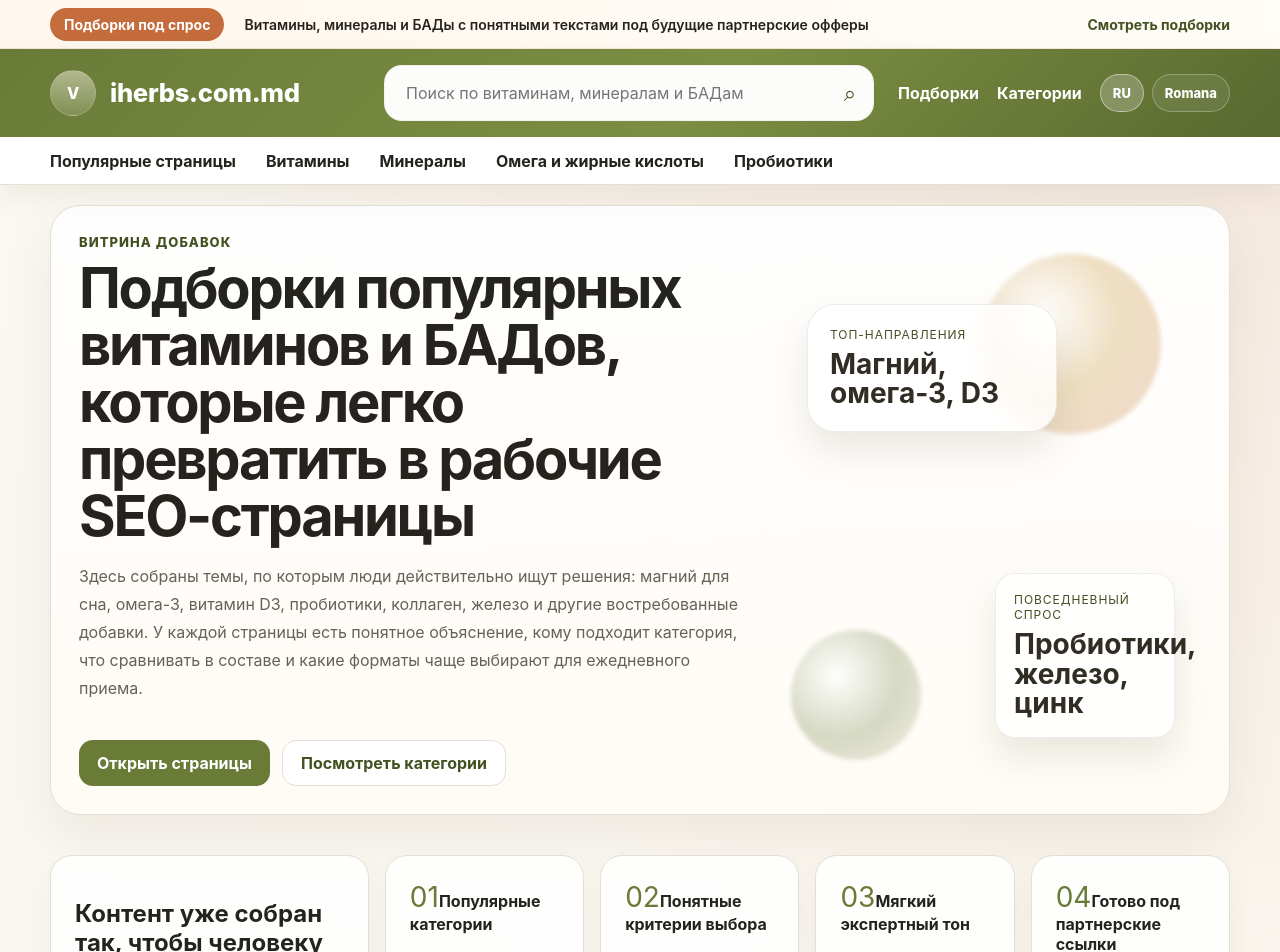
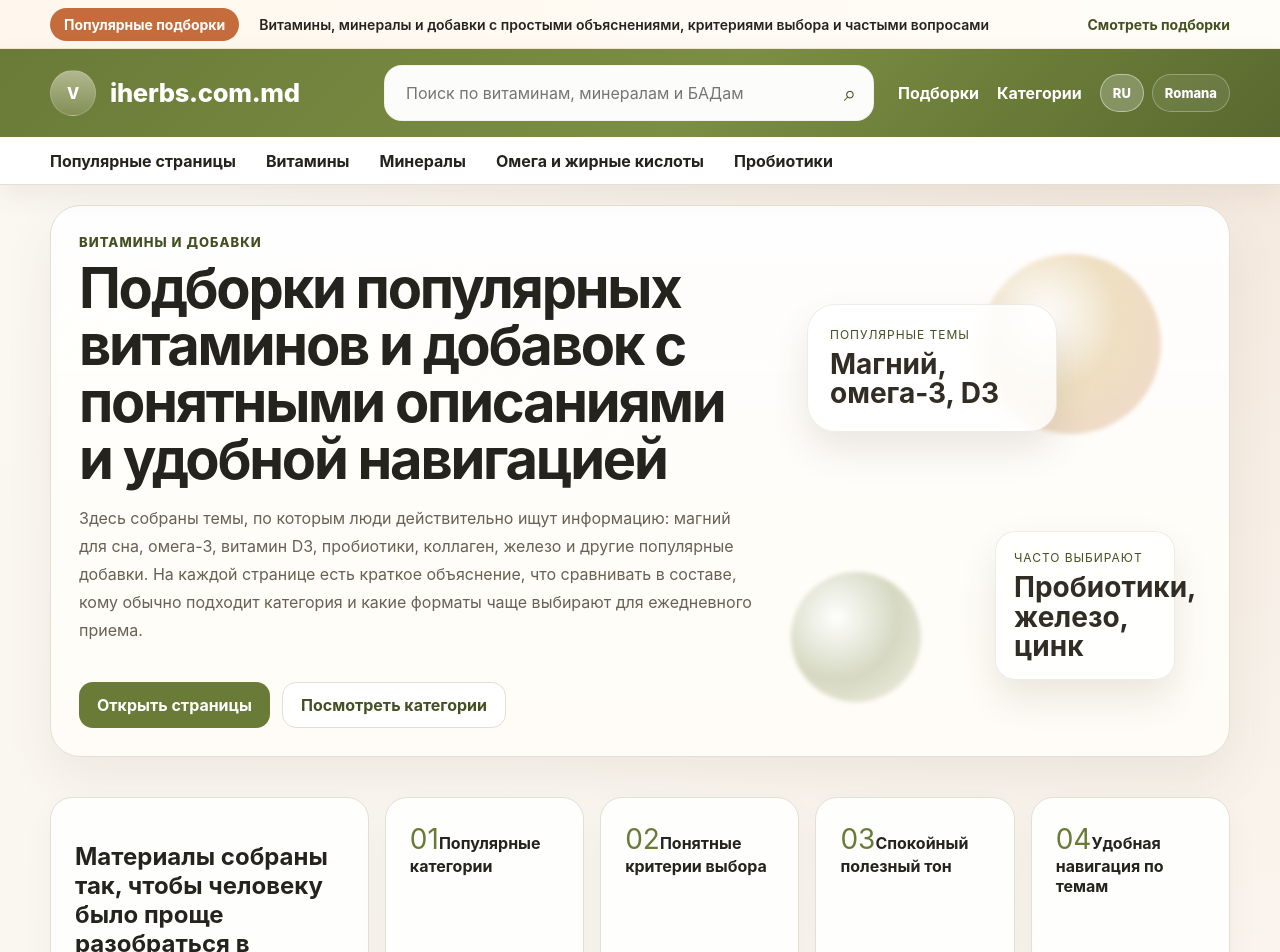
Before and after one commit to centavra51/iherb, a Next.js app: page /ru in a window 1280 px wide. Shown: the top 952 px of the page. Built offline with nearby package versions, Linux system fonts and the light colour scheme.

Commit message:
Rewrite site copy for end users

```diff
--- a/app/[locale]/page.tsx
+++ b/app/[locale]/page.tsx
@@ -11,84 +11,85 @@ type Params = { locale: string };
 
 const copy = {
   ru: {
-    title: "Подборки витаминов и БАДов",
+    title: "Подборки витаминов и добавок",
     description:
-      "Русскоязычные подборки витаминов, минералов и БАДов с отдельными SEO-страницами, понятной навигацией и правильными языковыми альтернативами.",
-    promoPill: "Подборки под спрос",
+      "Русскоязычные подборки витаминов, минералов и добавок с понятными описаниями, удобной навигацией и отдельными страницами по популярным темам.",
+    promoPill: "Популярные подборки",
     promoText:
-      "Витамины, минералы и БАДы с понятными текстами под будущие партнерские офферы",
+      "Витамины, минералы и добавки с простыми объяснениями, критериями выбора и частыми вопросами",
     promoLink: "Смотреть подборки",
-    eyebrow: "Витрина добавок",
+    eyebrow: "Витамины и добавки",
     heroTitle:
-      "Подборки популярных витаминов и БАДов, которые легко превратить в рабочие SEO-страницы",
+      "Подборки популярных витаминов и добавок с понятными описаниями и удобной навигацией",
     heroText:
-      "Здесь собраны темы, по которым люди действительно ищут решения: магний для сна, омега-3, витамин D3, пробиотики, коллаген, железо и другие востребованные добавки. У каждой страницы есть понятное объяснение, кому подходит категория, что сравнивать в составе и какие форматы чаще выбирают для ежедневного приема.",
+      "Здесь собраны темы, по которым люди действительно ищут информацию: магний для сна, омега-3, витамин D3, пробиотики, коллаген, железо и другие популярные добавки. На каждой странице есть краткое объяснение, что сравнивать в составе, кому обычно подходит категория и какие форматы чаще выбирают для ежедневного приема.",
     heroPrimary: "Открыть страницы",
     heroSecondary: "Посмотреть категории",
-    topDirections: "Топ-направления",
+    topDirections: "Популярные темы",
     topDirectionsValue: "Магний, омега-3, D3",
-    dailyDemand: "Повседневный спрос",
+    dailyDemand: "Часто выбирают",
     dailyDemandValue: "Пробиотики, железо, цинк",
-    guideTitle: "Контент уже собран так, чтобы человеку было проще выбрать добавку, а вам проще встроить оффер",
+    guideTitle:
+      "Материалы собраны так, чтобы человеку было проще разобраться в добавках и выбрать подходящий вариант",
     guideText:
-      "Вместо технических заглушек сайт получает нормальный редакционный тон: короткий ответ по теме, критерии выбора, FAQ и перелинковку на близкие подборки.",
+      "На страницах есть короткое введение по теме, основные критерии выбора, ответы на частые вопросы и ссылки на похожие категории, чтобы сравнение было удобнее.",
     guideCards: [
       "Популярные категории",
       "Понятные критерии выбора",
-      "Мягкий экспертный тон",
-      "Готово под партнерские ссылки"
+      "Спокойный полезный тон",
+      "Удобная навигация по темам"
     ],
-    pagesTitle: "Готовые страницы-подборки",
+    pagesTitle: "Готовые подборки",
     pagesCountSuffix: "опубликованных тем",
     pageTagSuffix: "подборка",
     openPage: "Открыть страницу",
-    categoriesTitle: "Основные направления витрины",
+    categoriesTitle: "Основные категории",
     categories: ["Минералы", "Витамины", "Жирные кислоты", "Пробиотики и коллаген"],
-    signupTitle: "Витрина уже подготовлена под популярные запросы о витаминах и БАДах",
+    signupTitle: "Подборки по популярным витаминам и добавкам",
     signupText:
-      "Дальше можно подставлять карточки товаров, партнерские ссылки, цены, отзывы и отдельные блоки с акциями, не переписывая каждый URL с нуля.",
-    signupPlaceholder: "Подборки под витамины и БАДы",
+      "Здесь можно быстро перейти к темам, сравнить разные категории и выбрать страницы с более подробным описанием состава, формата и особенностей приема.",
+    signupPlaceholder: "Витамины, минералы и добавки",
     signupButton: "Перейти к страницам"
   },
   ro: {
     title: "Selectii de vitamine si suplimente",
     description:
-      "Pagini in romana pentru vitamine, minerale si suplimente, cu URL-uri separate pe limbi, hreflang corect si structura pregatita pentru SEO.",
-    promoPill: "Selectii pentru cerere",
+      "Pagini in romana despre vitamine, minerale si suplimente, cu descrieri clare, navigatie usoara si explicatii utile pentru alegere.",
+    promoPill: "Selectii populare",
     promoText:
-      "Vitamine, minerale si suplimente cu texte clare pentru viitoare oferte partenere",
+      "Vitamine, minerale si suplimente explicate simplu, cu criterii de alegere si intrebari frecvente",
     promoLink: "Vezi selectiile",
-    eyebrow: "Vitrina de suplimente",
+    eyebrow: "Vitamine si suplimente",
     heroTitle:
-      "Selectii pentru vitamine si suplimente populare, construite ca pagini SEO clare in romana",
+      "Selectii de vitamine si suplimente populare, cu explicatii clare si navigatie usoara",
     heroText:
-      "Aici sunt grupate teme pe care utilizatorii le cauta constant: magneziu pentru somn, omega-3, vitamina D3, probiotice, colagen, fier si alte suplimente populare. Fiecare pagina are explicatii clare, criterii de comparatie, intrebari frecvente si legaturi interne catre teme apropiate.",
+      "Aici sunt grupate teme pe care utilizatorii le cauta constant: magneziu pentru somn, omega-3, vitamina D3, probiotice, colagen, fier si alte suplimente populare. Fiecare pagina include explicatii simple, criterii de comparatie, intrebari frecvente si legaturi spre teme apropiate.",
     heroPrimary: "Deschide paginile",
     heroSecondary: "Vezi categoriile",
-    topDirections: "Directii populare",
+    topDirections: "Teme populare",
     topDirectionsValue: "Magneziu, omega-3, D3",
-    dailyDemand: "Cerere constanta",
+    dailyDemand: "Alese frecvent",
     dailyDemandValue: "Probiotice, fier, zinc",
     guideTitle:
-      "Continutul este structurat astfel incat utilizatorului sa-i fie mai simplu sa aleaga, iar site-ului sa-i fie mai usor sa creasca SEO",
+      "Continutul este organizat astfel incat alegerea vitaminelor si suplimentelor sa fie mai simpla",
     guideText:
-      "In locul unor pagini seci, site-ul primeste un ton editorial normal: raspuns scurt pe subiect, criterii de alegere, FAQ si legaturi interne spre selectii apropiate.",
+      "Paginile includ o introducere scurta, criterii clare de alegere, raspunsuri la intrebarile frecvente si legaturi spre categorii similare pentru comparatie mai usoara.",
     guideCards: [
-      "Categorii cautate",
+      "Categorii populare",
       "Criterii clare de alegere",
       "Ton util si usor de citit",
-      "Pregatit pentru oferte partenere"
+      "Navigatie simpla intre teme"
     ],
-    pagesTitle: "Pagini gata publicate",
+    pagesTitle: "Selectii publicate",
     pagesCountSuffix: "teme publicate",
     pageTagSuffix: "selectie",
     openPage: "Deschide pagina",
-    categoriesTitle: "Directiile principale ale vitrinei",
+    categoriesTitle: "Categorii principale",
     categories: ["Minerale", "Vitamine", "Acizi grasi", "Probiotice si colagen"],
-    signupTitle: "Vitrina este deja pregatita pentru cautari populare despre vitamine si suplimente",
+    signupTitle: "Selectii pentru vitamine si suplimente cautate frecvent",
     signupText:
-      "Mai departe poti adauga produse, linkuri partenere, preturi, recenzii si blocuri promotionale fara sa reconstruiesti fiecare pagina de la zero.",
-    signupPlaceholder: "Selectii pentru vitamine si suplimente",
+      "Poti deschide rapid temele principale, compara categoriile si merge spre pagini cu explicatii mai detaliate despre compozitie, format si administrare.",
+    signupPlaceholder: "Vitamine, minerale si suplimente",
     signupButton: "Mergi la pagini"
   }
 } as const;
--- a/app/not-found.tsx
+++ b/app/not-found.tsx
@@ -7,8 +7,8 @@ export default function NotFound() {
         <p className="eyebrow">404</p>
         <h1>Страница не найдена / Pagina nu a fost gasita</h1>
         <p>
-          Похоже, такой страницы сейчас нет. Вернитесь на русскую или румынскую версию витрины и
-          откройте другие подборки.
+          Похоже, такой страницы сейчас нет. Вернитесь на русскую или румынскую версию сайта и
+          откройте другие подборки витаминов и добавок.
         </p>
         <div className="not-found-actions">
           <Link href="/ru/" className="button button-primary">
--- a/components/site-footer.tsx
+++ b/components/site-footer.tsx
@@ -3,17 +3,17 @@ import { getLocalePath, type Locale } from "../lib/i18n";
 
 const labels = {
   ru: {
-    title: "Контентная витрина для витаминов, минералов, пробиотиков и других популярных добавок",
+    title: "Подборки витаминов, минералов, пробиотиков и других популярных добавок",
     copy:
-      "Страницы оформлены как полезные подборки: без пустых шаблонов, без технических подсказок и с фокусом на понятный выбор продукта перед переходом к карточке товара.",
+      "Страницы оформлены как полезные подборки с понятными объяснениями, краткими советами по выбору и удобными переходами между похожими темами.",
     home: "Главная",
     pages: "Подборки",
     categories: "Категории"
   },
   ro: {
-    title: "Vitrina de continut pentru vitamine, minerale, probiotice si alte suplimente populare",
+    title: "Selectii de vitamine, minerale, probiotice si alte suplimente populare",
     copy:
-      "Paginile sunt construite ca selectii utile, fara sabloane goale si fara text tehnic inutil, cu accent pe alegerea clara a produsului inainte de trecerea la oferta.",
+      "Paginile sunt construite ca selectii utile, cu explicatii clare, sfaturi scurte pentru alegere si treceri usoare intre teme asemanatoare.",
     home: "Acasa",
     pages: "Selectii",
     categories: "Categorii"
--- a/lib/seo-data.ts
+++ b/lib/seo-data.ts
@@ -125,7 +125,7 @@ export function getSeoPages(): SeoPage[] {
       title: clean(row.title) || `${clean(row.keyword)} | ${siteConfig.name}`,
       metaDescription:
         clean(row.meta_description) ||
-        `Подборка и SEO-страница по запросу «${clean(row.keyword)}» для сайта ${siteConfig.name}.`,
+        `Подборка по теме «${clean(row.keyword)}» с кратким описанием, критериями выбора и ответами на частые вопросы на сайте ${siteConfig.name}.`,
       h1: clean(row.h1) || clean(row.keyword),
       intro: clean(row.intro),
       benefits: clean(row.benefits).split("|").map(clean).filter(Boolean),
--- a/lib/site.ts
+++ b/lib/site.ts
@@ -2,5 +2,5 @@ export const siteConfig = {
   name: "iherbs.com.md",
   url: "https://iherbs.com.md",
   description:
-    "Подборки витаминов, минералов и БАДов с отдельными русской и румынской версиями, локализованными SEO-страницами и правильными языковыми альтернативами."
+    "Подборки витаминов, минералов и добавок на русском и румынском языках с понятными описаниями, советами по выбору и навигацией по популярным темам."
 };
```
Also changed, not shown: lib/localized-seo.ts (+5 -5 lines).
